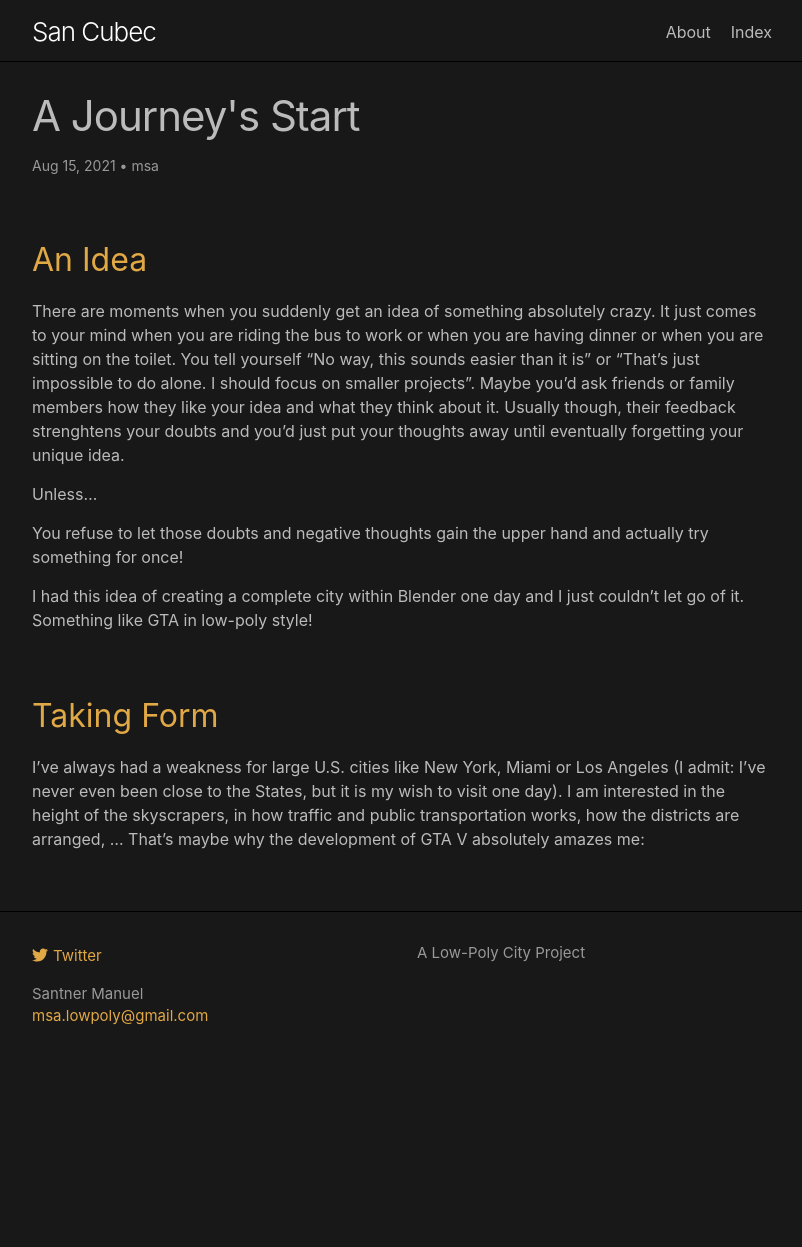
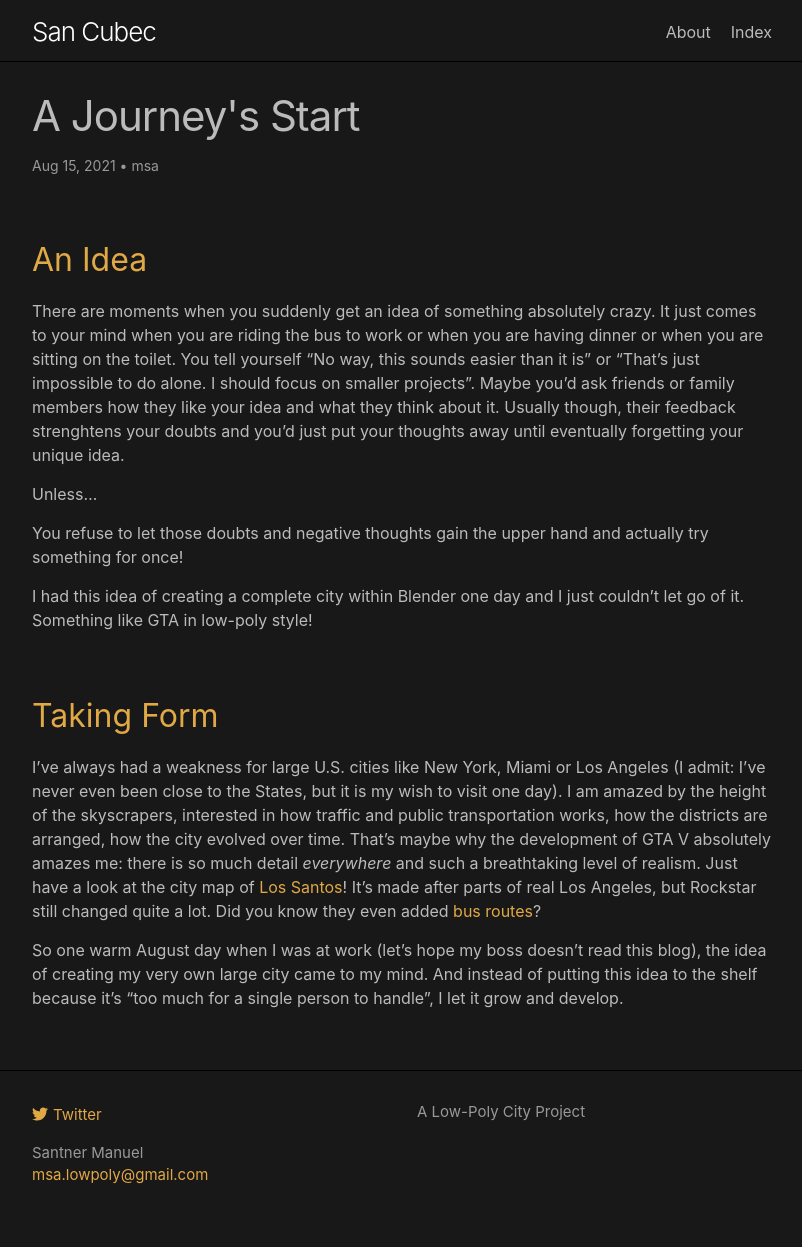
Before and after one commit to kant/san_cubec_blog, a Jekyll site: the page built from _posts/Blog/2021-08-15-Post0001.md, in a window 1280 px wide. Shown: the whole page, without its empty margins (238-1040 px from the left). Built offline with Jekyll 4.4.1, drawn with Linux system fonts in a browser that asks for light colours; before the commit the page ends 1088 px from its top, so only the background shows below that.

Commit message:
extend blog

```diff
--- a/_posts/Blog/2021-08-15-Post0001.md
+++ b/_posts/Blog/2021-08-15-Post0001.md
@@ -18,4 +18,10 @@ I had this idea of creating a complete city within Blender one day and I just co
 
 ## <span style = "color:#e1a846">Taking Form</span>
 
-I've always had a weakness for large U.S. cities like New York, Miami or Los Angeles (I admit: I've never even been close to the States, but it is my wish to visit one day). I am interested in the height of the skyscrapers, in how traffic and public transportation works, how the districts are arranged, ... That's maybe why the development of GTA V absolutely amazes me:
+I've always had a weakness for large U.S. cities like New York, Miami or Los Angeles (I admit: I've never even been close to the States, but it is my wish to visit one day). I am amazed by the height of the skyscrapers, interested in how traffic and public transportation works, how the districts are arranged, how the city evolved over time. That's maybe why the development of GTA V absolutely amazes me: there is so much detail _everywhere_ and such a breathtaking level of realism. Just have a look at the city map of [Los Santos][id1]! It's made after parts of real Los Angeles, but Rockstar still changed quite a lot. Did you know they even added [bus routes][id2]?
+
+So one warm August day when I was at work (let's hope my boss doesn't read this blog), the idea of creating my very own large city came to my mind. And instead of putting this idea to the shelf because it's "too much for a single person to handle", I let it grow and develop.
+
+
+[id1]: https://static.wikia.nocookie.net/degta/images/1/12/Los_Santos%2C_Los_Santos_County.png/revision/latest/scale-to-width-down/1492?cb=20140902202521
+[id2]: https://i.imgur.com/Wkoxlib.jpeg
```
